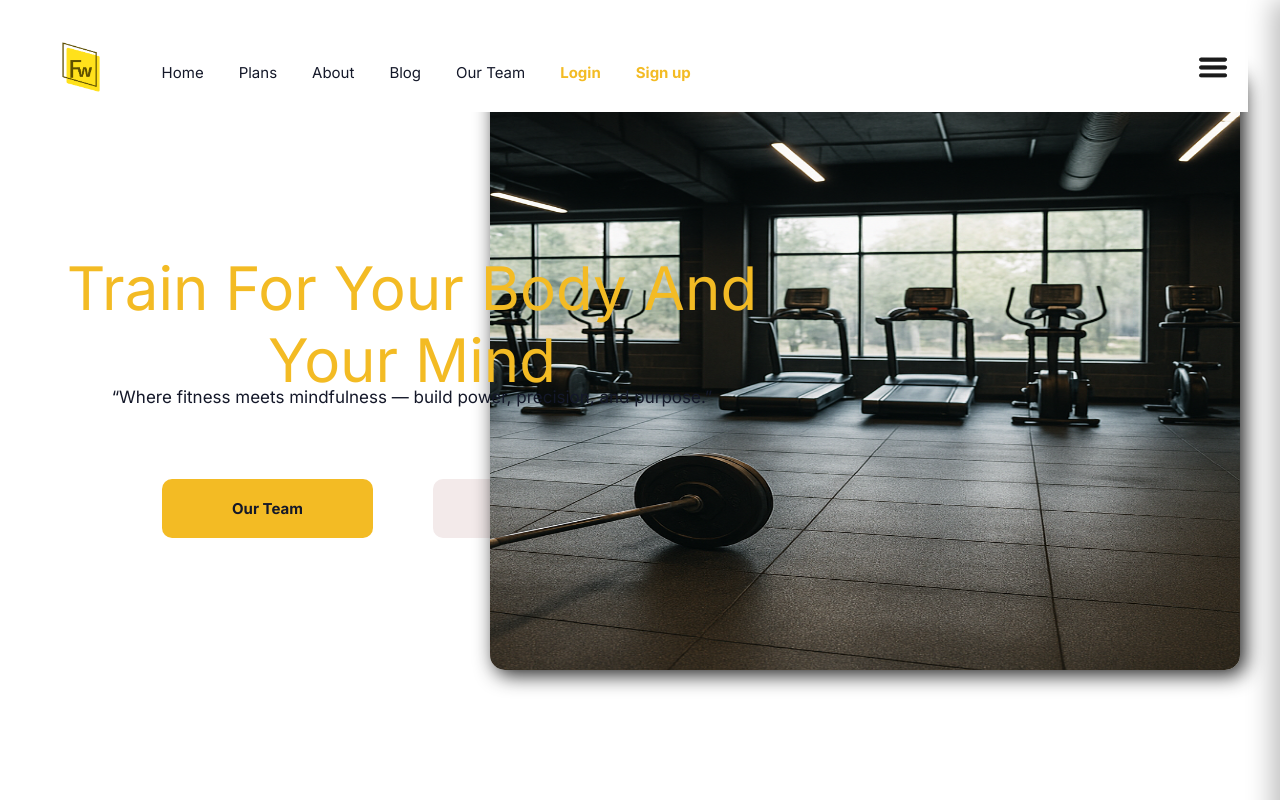
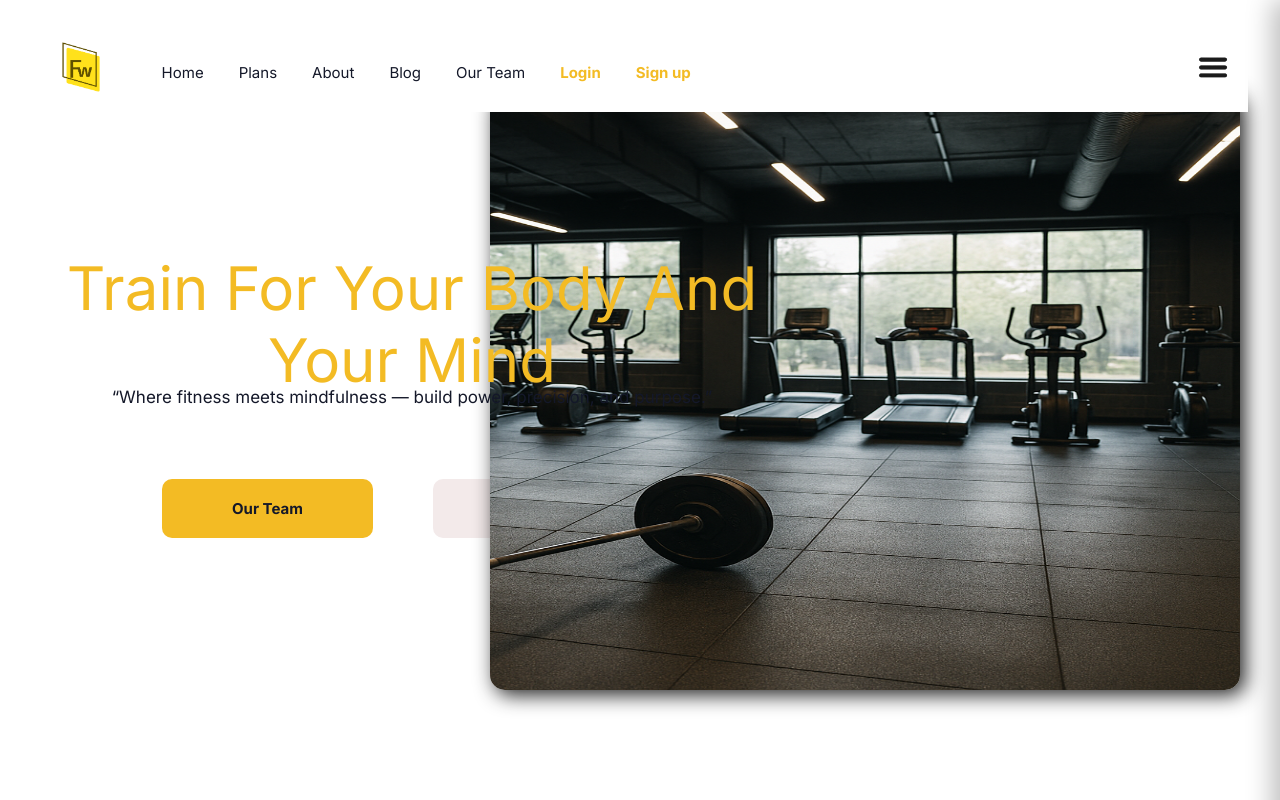
Before and after one commit to emidiop-05/Fitness-World-Frontend, a React (Vite) app in the folder Fitness-World-app/: page / in a window 1280 px wide. Built offline with nearby package versions, Linux system fonts and the light colour scheme.

Commit message:
img resize

```diff
--- a/Fitness-World-app/src/pages/Home.module.css
+++ b/Fitness-World-app/src/pages/Home.module.css
@@ -1,6 +1,6 @@
 .BackgroundImg {
   position: absolute;
-  top: 70px;
+  top: 90px;
   right: 40px;
   width: 750px;
   height: 600px;
```
